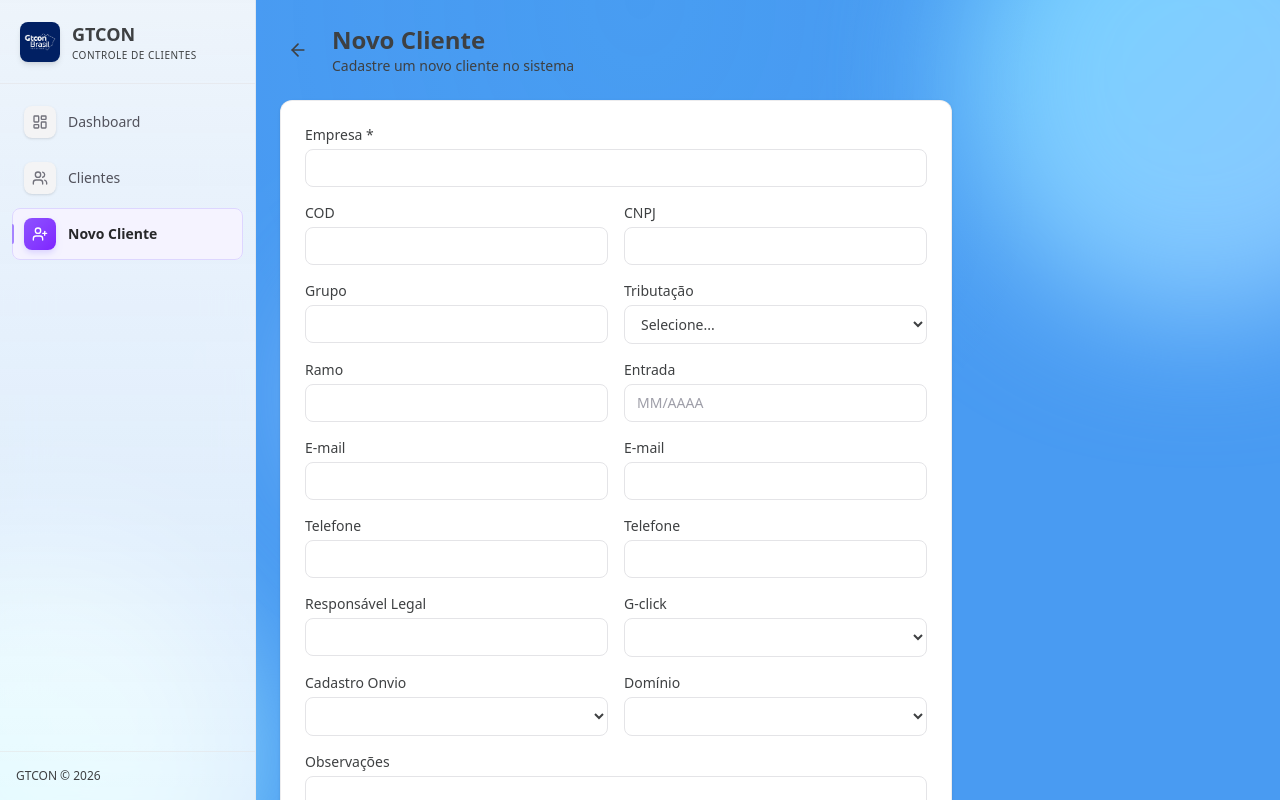
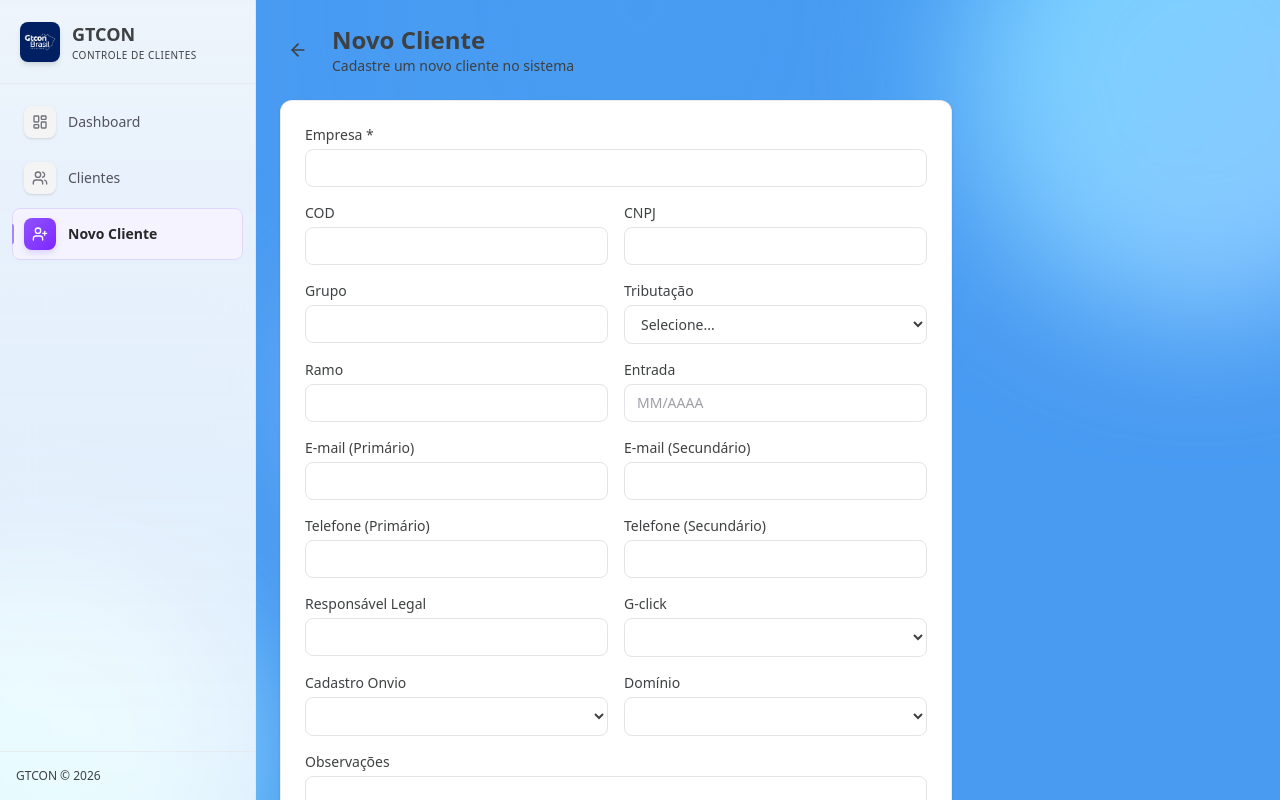
Before and after one commit to PriscilaCristina1/Projetos_Gtcon, a Next.js app in the folder web/: page /Projetos_Gtcon/clientes/novo in a window 1280 px wide. Built offline with nearby package versions, Linux system fonts and the light colour scheme.

Commit message:
feat: add (Primário)/(Secundário) labels to email and phone fields

```diff
--- a/web/src/app/clientes/novo/page.tsx
+++ b/web/src/app/clientes/novo/page.tsx
@@ -143,7 +143,7 @@ export default function NovoClientePage() {
             />
           </div>
           <div>
-            <label className="block text-sm font-medium mb-1">E-mail</label>
+            <label className="block text-sm font-medium mb-1">E-mail (Primário)</label>
             <input
               type="email"
               name="email"
@@ -153,7 +153,7 @@ export default function NovoClientePage() {
             />
           </div>
           <div>
-            <label className="block text-sm font-medium mb-1">E-mail</label>
+            <label className="block text-sm font-medium mb-1">E-mail (Secundário)</label>
             <input
               type="email"
               name="email2"
@@ -163,7 +163,7 @@ export default function NovoClientePage() {
             />
           </div>
           <div>
-            <label className="block text-sm font-medium mb-1">Telefone</label>
+            <label className="block text-sm font-medium mb-1">Telefone (Primário)</label>
             <input
               type="text"
               name="telefone"
@@ -173,7 +173,7 @@ export default function NovoClientePage() {
             />
           </div>
           <div>
-            <label className="block text-sm font-medium mb-1">Telefone</label>
+            <label className="block text-sm font-medium mb-1">Telefone (Secundário)</label>
             <input
               type="text"
               name="telefone2"
--- a/web/src/components/pages/cliente-detail.tsx
+++ b/web/src/components/pages/cliente-detail.tsx
@@ -40,10 +40,10 @@ export function ClienteDetail() {
     { id: "gclick", label: "G-click", value: client.gclick },
     { id: "dominio", label: "Domínio", value: client.dominio },
     { id: "xmlSaida", label: "XML Saída", value: client.xmlSaida },
-    { id: "email", label: "E-mail", value: client.email },
-    { id: "email2", label: "E-mail", value: client.email2 },
-    { id: "telefone", label: "Telefone", value: client.telefone },
-    { id: "telefone2", label: "Telefone", value: client.telefone2 },
+    { id: "email", label: "E-mail (Primário)", value: client.email },
+    { id: "email2", label: "E-mail (Secundário)", value: client.email2 },
+    { id: "telefone", label: "Telefone (Primário)", value: client.telefone },
+    { id: "telefone2", label: "Telefone (Secundário)", value: client.telefone2 },
     { id: "responsavel", label: "Responsável Legal", value: client.responsavel },
     { id: "cadastro", label: "Cadastro Onvio", value: client.cadastro },
     { id: "observacoes", label: "Observações", value: client.observacoes },
--- a/web/src/components/pages/cliente-edit.tsx
+++ b/web/src/components/pages/cliente-edit.tsx
@@ -176,7 +176,7 @@ export function ClienteEdit() {
             />
           </div>
           <div>
-            <label className="block text-sm font-medium mb-1">E-mail</label>
+            <label className="block text-sm font-medium mb-1">E-mail (Primário)</label>
             <input
               type="email"
               name="email"
@@ -186,7 +186,7 @@ export function ClienteEdit() {
             />
           </div>
           <div>
-            <label className="block text-sm font-medium mb-1">E-mail</label>
+            <label className="block text-sm font-medium mb-1">E-mail (Secundário)</label>
             <input
               type="email"
               name="email2"
@@ -196,7 +196,7 @@ export function ClienteEdit() {
             />
           </div>
           <div>
-            <label className="block text-sm font-medium mb-1">Telefone</label>
+            <label className="block text-sm font-medium mb-1">Telefone (Primário)</label>
             <input
               type="text"
               name="telefone"
@@ -206,7 +206,7 @@ export function ClienteEdit() {
             />
           </div>
           <div>
-            <label className="block text-sm font-medium mb-1">Telefone</label>
+            <label className="block text-sm font-medium mb-1">Telefone (Secundário)</label>
             <input
               type="text"
               name="telefone2"
```
